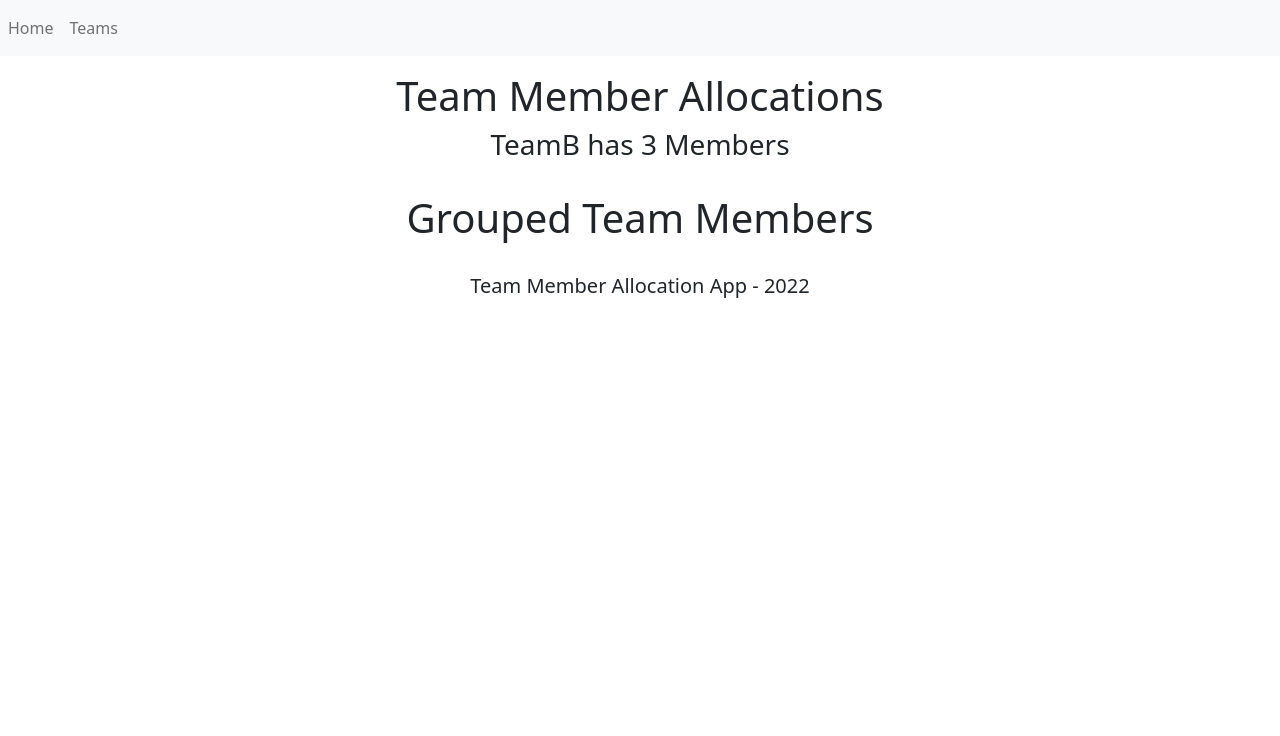
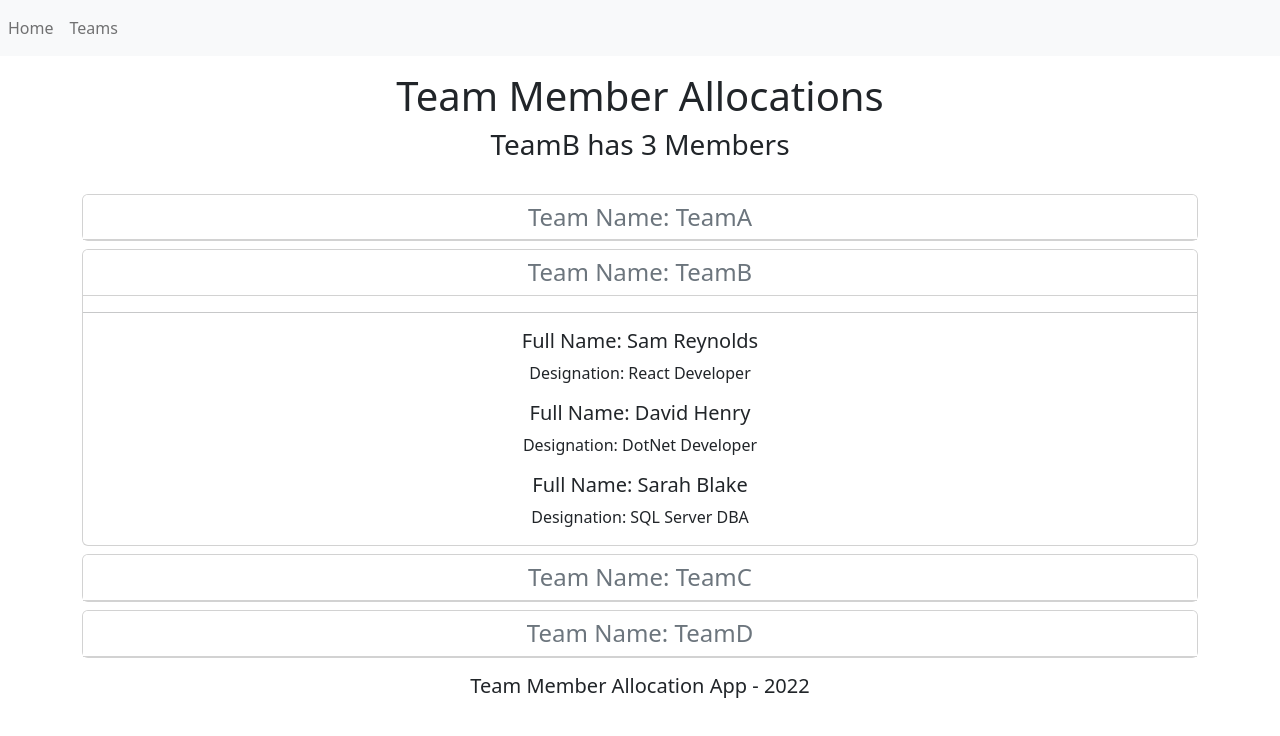
Before and after one commit to rsmacias/team-member-allocation-app, a React (Create React App) app: page /GroupedTeamMembers in a window 1280 px wide. Shown: the top 736 px of the page. Built offline with nearby package versions, Linux system fonts and the light colour scheme.

Commit message:
Adding logic to new GroupedTeamMembers component. Sharing changing on shared state data (selectedTeam) by using useSate hook method shared (setTeam).

```diff
--- a/src/App.jsx
+++ b/src/App.jsx
@@ -62,7 +62,14 @@
                       handleEmployeeCardClick={handleEmployeeCardClick} />
                   }>
           </Route>
-          <Route path='/GroupedTeamMembers' element={<GroupedTeamMembers/>}></Route>
+          <Route path='/GroupedTeamMembers'
+                 element={
+                    <GroupedTeamMembers
+                      employees={employees}
+                      selectedTeam={selectedTeam}
+                      setTeam={setTeam} />
+                 }>
+          </Route>
           <Route path='*' element={<NotFound/>}></Route>
         </Routes>
         <Footer/>
--- a/src/GroupedTeamMembers.jsx
+++ b/src/GroupedTeamMembers.jsx
@@ -1,11 +1,70 @@
-const GroupedTeamMembers = () => {
+import { useState } from "react";
+
+const GroupedTeamMembers = ({employees, selectedTeam, setTeam}) => {
+
+    const [groupedEmployees, setGroupedData] = useState(groupTeamMembers());
+
+    function groupTeamMembers() {
+        let teams = [];
+
+        const teamAMembers = employees.filter((employee) => employee.teamName === 'TeamA');
+        const teamA = {team:'TeamA', members:teamAMembers, collapsed: selectedTeam === 'TeamA'?false:true};
+        teams.push(teamA);
+
+        const teamBMembers = employees.filter((employee) => employee.teamName === 'TeamB');
+        const teamB = {team:'TeamB', members:teamBMembers, collapsed: selectedTeam === 'TeamB'?false:true};
+        teams.push(teamB);
+
+        const teamCMembers = employees.filter((employee) => employee.teamName === 'TeamC');
+        const teamC = {team:'TeamC', members:teamCMembers, collapsed: selectedTeam === 'TeamC'?false:true};
+        teams.push(teamC);
+
+        const teamDMembers = employees.filter((employee) => employee.teamName === 'TeamD');
+        const teamD = {team:'TeamD', members:teamDMembers, collapsed: selectedTeam === 'TeamD'?false:true};
+        teams.push(teamD);
+
+        return teams;
+    }
+
+    function handleTeamClick (event) {
+        const transformedGroupData = groupedEmployees.map((groupedData) => groupedData.team === event.currentTarget.id
+                                                                           ? {...groupedData, collapsed:!groupedData.collapsed}
+                                                                           : groupedData);
+        setGroupedData(transformedGroupData);
+        setTeam(event.currentTarget.id); // This communicate the selectedTeam to Employees component
+    }
+
     return (
         <main className="container">
-            <div className="row justify-content-center mt-3 mb-4">
-                <div className="col-8">
-                    <h1>Grouped Team Members</h1>
-                </div>
-            </div>
+            {
+                groupedEmployees.map((item) => {
+                    return (
+                        <div key={item.team} className='card mt-2' style={{cursor: "pointer"}}>
+                            <h4 id={item.team}
+                                className='card-header text-secondary bg-white'
+                                onClick={handleTeamClick}>
+                                Team Name: {item.team}
+                            </h4>
+                            <div id={"collapse_" + item.team}
+                                 className={item.collapsed === true? 'collapse':''}>
+                                <hr/>
+                                {
+                                    item.members.map(member => {
+                                        return (
+                                            <div key={member.id} className='mt-2'>
+                                                <h5 className='card-title mt-2'>
+                                                    <span className='text-dark'>Full Name: {member.fullName}</span>
+                                                </h5>
+                                                <p>Designation: {member.designation}</p>
+                                            </div>
+                                        )
+                                    })
+                                }
+                            </div>
+                        </div>
+                    )
+                })
+            }
         </main>
     );
 }
```
